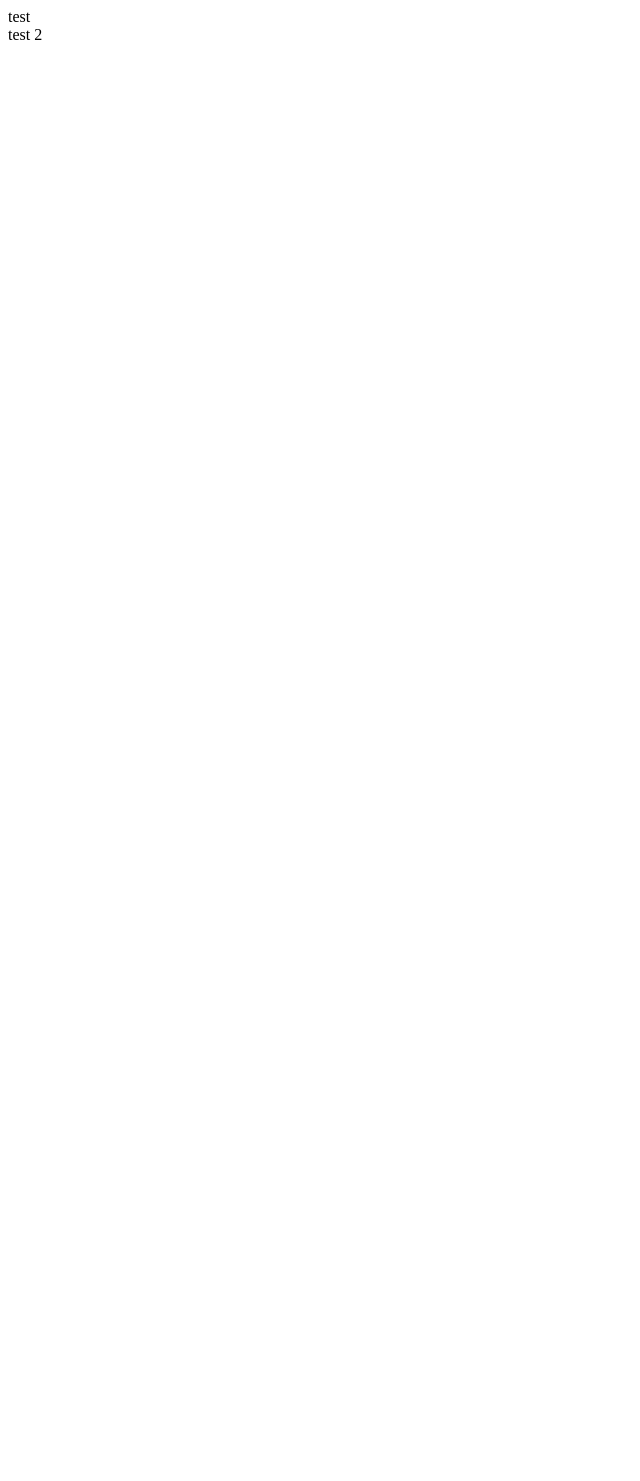
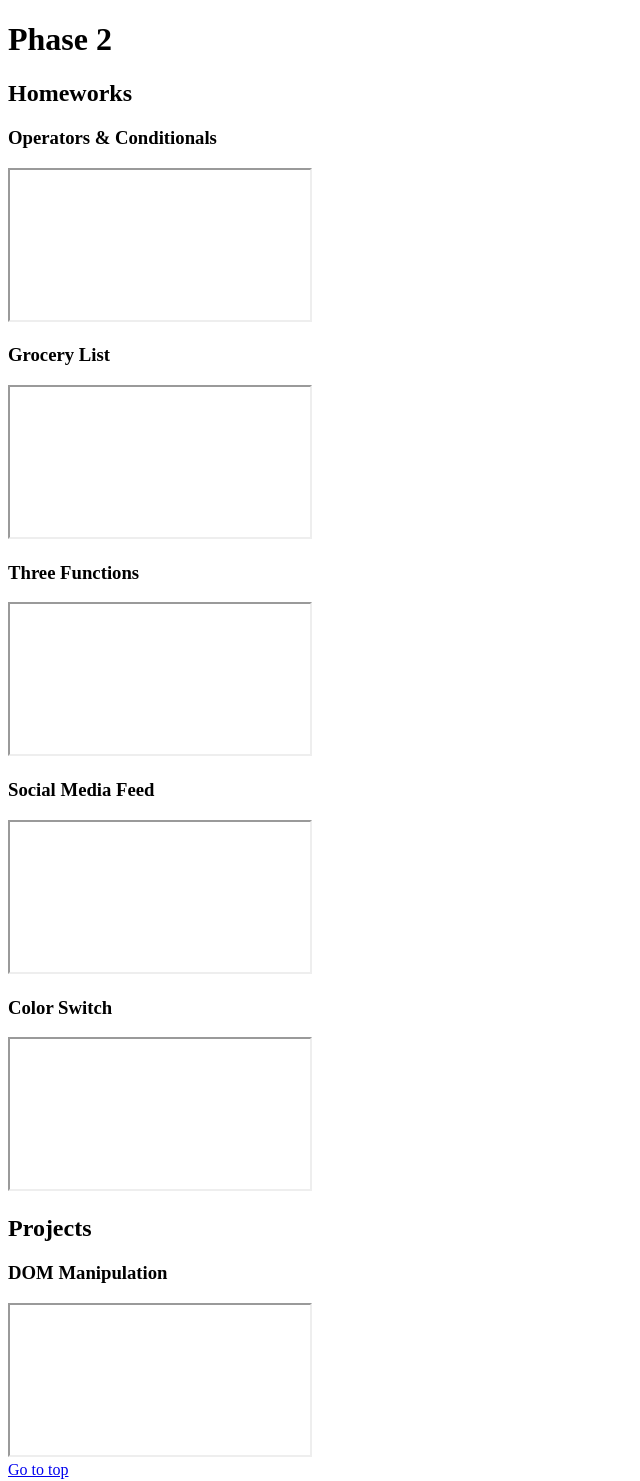
Before and after one commit to Amol-Soneji/Portfolio-Project-Phase-2-, a website: page Phase2.html in a window 1280 px wide. Shown: the whole page, without its empty margins (0-640 px from the left). Before the commit the page ends 800 px from the top, so only its background shows below. Drawn offline with Linux system fonts and the light colour scheme.

Commit message:
Added some more files and updates

```diff
--- a/Phase2.html
+++ b/Phase2.html
@@ -8,15 +8,41 @@
     </head>
     <body>
         <main>
+            <h1>Phase 2</h1>
             <section id="homeworks">
-                test
+                <h2>Homeworks</h2>
+                <div class="homework">
+                    <h3>Operators & Conditionals</h3>
+                    <iframe src=""></iframe>
+                </div>
+                <div class="homework">
+                    <h3>Grocery List</h3>
+                    <iframe src=""></iframe>
+                </div>
+                <div class="homework">
+                    <h3>Three Functions</h3>
+                    <iframe src=""></iframe>
+                </div>
+                <div class="homework">
+                    <h3>Social Media Feed</h3>
+                    <iframe src=""></iframe>
+                </div>
+                <div class="homework">
+                    <h3>Color Switch</h3>
+                    <iframe src=""></iframe>
+                </div>
             </section>
             <section id="projects">
-                test 2
+                <h2>Projects</h2>
+                <div>
+                    <h3>DOM Manipulation</h3>
+                    <iframe src=""></iframe>
+                </div>
             </section>
         </main>
         <footer>
-
+            <a href="#top">Go to top</a>
         </footer>
+        <script src="Phase2.js"></script>
     </body>
 </html>
--- /dev/null
+++ b/Phase2.js
@@ -0,0 +1,2 @@
+let homework = document.querySelectorAll("homework");
+let project = document.querySelectorAll("project");
--- a/Phase2Style.css
+++ b/Phase2Style.css
@@ -1,8 +1,10 @@
 body {
 }
 
-header{
-
+heading{
+    position: fixed;
+    width: 100%;
+    top: 0;
 }
 
 #homeworks, #projects{
--- /dev/null
+++ b/funStuff.css
@@ -0,0 +1,2 @@
+body {
+}
--- a/style.css
+++ b/style.css
@@ -18,6 +18,10 @@ top: 0;
 
 #navLinks > li > a{
     text-decoration: none;
+}
+
+#navLinks > li > a:hover{
+
 }
 
 footer{
```
Also changed, not shown: funStuff.html (+2 -0 lines), 1 other file.
